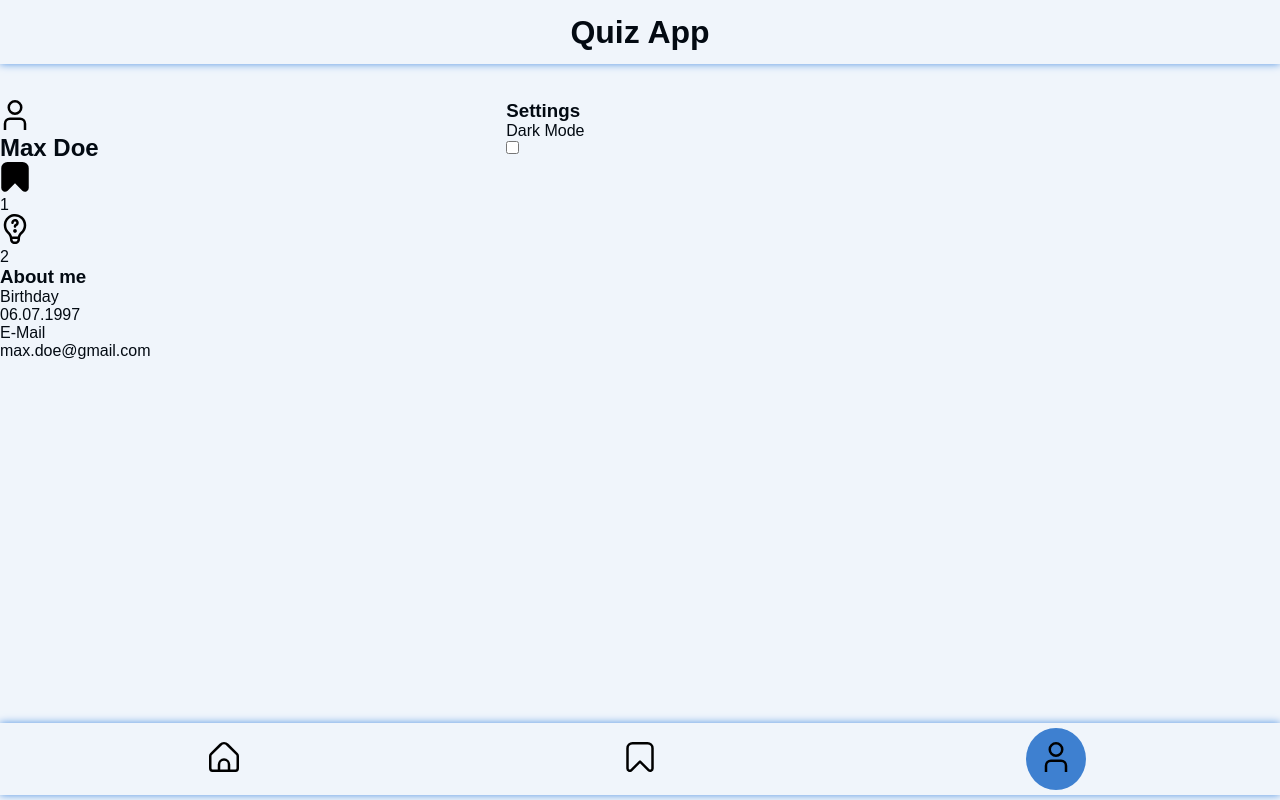
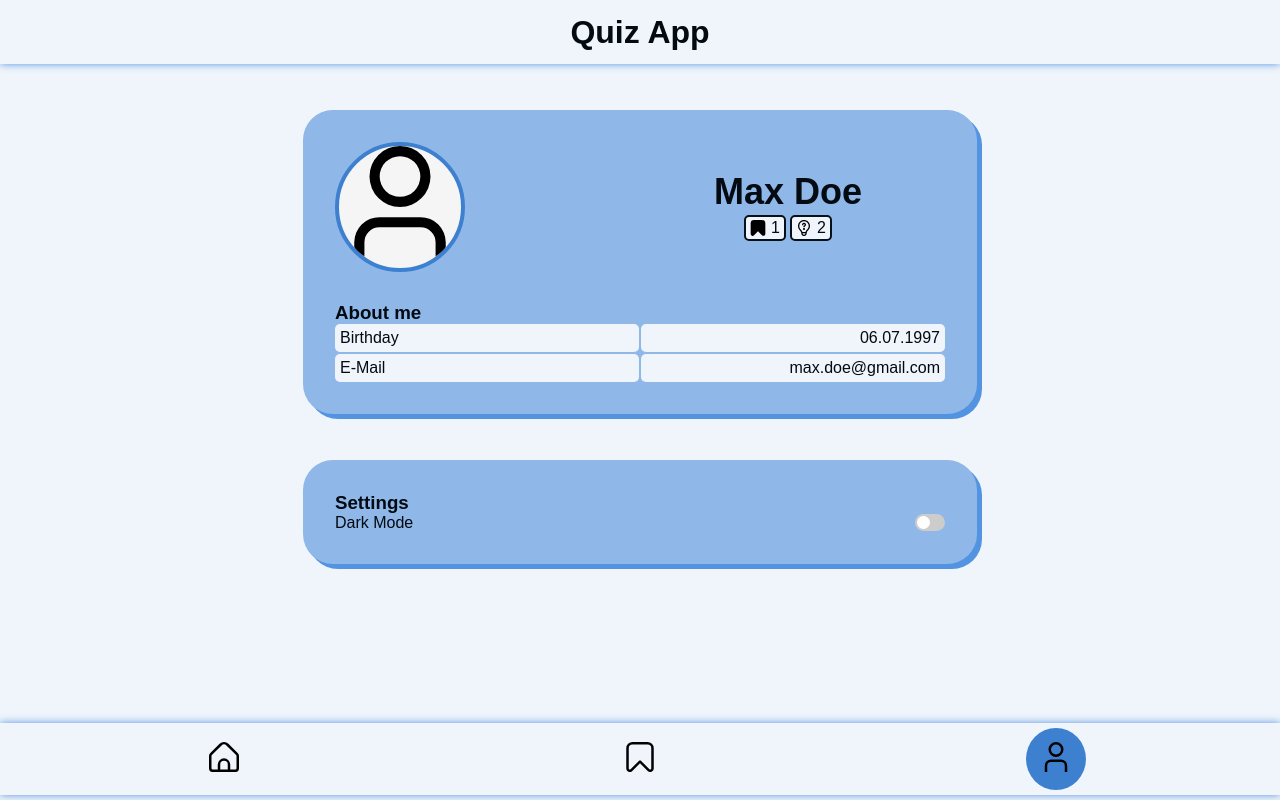
Before and after one commit to anapecic/quiz-app, a plain HTML site: page profile.html in a window 1280 px wide. Drawn offline with Linux system fonts and the light colour scheme.

Commit message:
restored profile page

```diff
--- a/styles.css
+++ b/styles.css
@@ -136,3 +136,148 @@ footer{
 .hidden{
     display: none;
 }
+
+/*///////// PROFILE STYLES /////////////////*/
+/* //////////////////////////////////////// */
+
+#profile-page{
+    margin-top: 10px;
+    display: grid;
+    grid-template-columns: repeat(3, auto);
+}
+
+.profile, .settings{
+    background-color: var(--secondarycolor);
+    padding: 2rem 2rem;
+    border-radius: 30px;
+    box-shadow: 5px 5px var(--accentcolor);
+    margin-bottom: 30px;
+}
+
+.top-profile{
+    display: grid;
+    margin-bottom: 30px;
+}
+
+.main-profile-img{
+    width: 130px;
+    object-fit: cover;
+    grid-column-start: 1;
+    border: 4px solid var(--primarycolor);
+    border-radius: 50%;
+    background-color: whitesmoke;
+}
+
+.top-text{
+    grid-column-start: 2;
+    font-size: 1.5rem;
+    display: flex;
+    flex-direction: column;
+    align-items: center;
+    justify-content: center;
+    text-align: center;
+}
+
+.bookmark-box, .question-box{
+    display: flex;
+    font-size: 1rem;
+    gap: 5px;
+    margin: 2px 2px;
+    padding: 2px 4px;
+    border: 2px solid var(--headline-color);
+    border-radius: 5px;
+    background-color: var(--background-color);
+}
+
+.amount-icons{
+    display: flex;
+}
+
+.bookmark-box img, .question-box img{
+    width: 16px;
+}
+
+.profile, .about-me, .settings{
+    grid-column-start: 2;
+}
+
+.aboutme-grid, .dark-mode{
+    display: grid;
+    grid-template-columns: 1fr 1fr;
+    gap: 2px;
+    position: relative;
+}
+
+.aboutme-grid p, .styled-grid{
+    background-color: var(--background-color);
+    border-radius: 5px;
+    padding: 5px 5px;
+}
+
+.align-right{
+    text-align: right;
+}
+
+/* The switch - the box around the slider */
+.switch {
+    position: relative;
+    width: 30px;
+    height: 17px;
+    position: absolute;
+    right: 0;
+  }
+
+  /* Hide default HTML checkbox */
+  .switch input {
+    opacity: 0;
+    width: 0;
+    height: 0;
+  }
+
+  /* The slider */
+  .slider {
+    position: absolute;
+    cursor: pointer;
+    top: 0;
+    left: 0;
+    right: 0;
+    bottom: 0;
+    background-color: #ccc;
+    -webkit-transition: .4s;
+    transition: .4s;
+  }
+
+  .slider:before {
+    position: absolute;
+    content: "";
+    height: 13px;
+    width: 13px;
+    left: 2px;
+    bottom: 2px;
+    background-color: white;
+    -webkit-transition: .4s;
+    transition: .4s;
+  }
+
+  input:checked + .slider {
+    background-color: var(--accentcolor);
+  }
+
+  input:focus + .slider {
+    box-shadow: 0 0 1px var(--accentcolor);
+  }
+
+  input:checked + .slider:before {
+    -webkit-transform: translateX(13px);
+    -ms-transform: translateX(13px);
+    transform: translateX(13px);
+  }
+
+  /* Rounded sliders */
+  .slider.round {
+    border-radius: 17px;
+  }
+
+  .slider.round:before {
+    border-radius: 50%;
+  }
```
